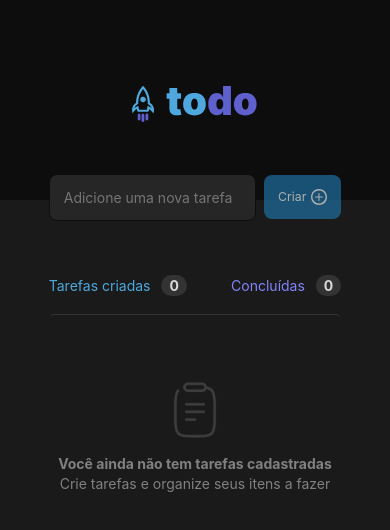
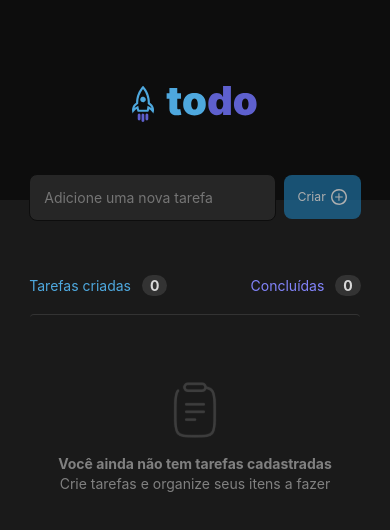
Before and after one commit to raiffsaid/challenge01-ignite2022-reactjs, a React (Vite) app: page / in a window 390 px wide. Shown: the top 530 px of the page. Built offline with nearby package versions, Linux system fonts and the light colour scheme.

Commit message:
fix: Mobile S layout

```diff
--- a/src/components/InputArea.module.css
+++ b/src/components/InputArea.module.css
@@ -51,7 +51,14 @@
   cursor: not-allowed;
 }
 
-@media (max-width: 768px) {
+@media (max-width: 320px) {
+  .wrapper {
+    margin: auto;
+    width: 90%;
+  }
+}
+
+@media (min-width: 321px) and (max-width: 768px) {
   html {
     font-size: 87.5%;
   }
@@ -61,6 +68,6 @@
   }
 
   .wrapper form {
-    width: 75%;
+    width: 85%;
   }
 }
--- a/src/components/Task.module.css
+++ b/src/components/Task.module.css
@@ -33,10 +33,18 @@
   text-decoration: line-through;
 }
 
-@media (max-width: 768px) {
+@media (max-width: 321px) {
   .taskItem {
     margin-left: auto;
     margin-right: auto;
-    width: 75%;
+    width: 90%;
   }
 }
+
+@media (min-width: 321px) and (max-width: 768px) {
+  .taskItem {
+    margin-left: auto;
+    margin-right: auto;
+    width: 85%;
+  }
+}
--- a/src/components/TaskArea.module.css
+++ b/src/components/TaskArea.module.css
@@ -57,12 +57,21 @@ input[type=checkbox] {
   border-radius: 100%;
 }
 
-@media (max-width: 768px) {
+@media (max-width: 320px) {
   .listContainer,
   .taskContainer {
     margin-left: auto;
     margin-right: auto;
-    width: 75%;
+    width: 90%;
+  }
+}
+
+@media (min-width: 321px) and (max-width: 768px) {
+  .listContainer,
+  .taskContainer {
+    margin-left: auto;
+    margin-right: auto;
+    width: 85%;
   }
 
   .taskContainer {
```
